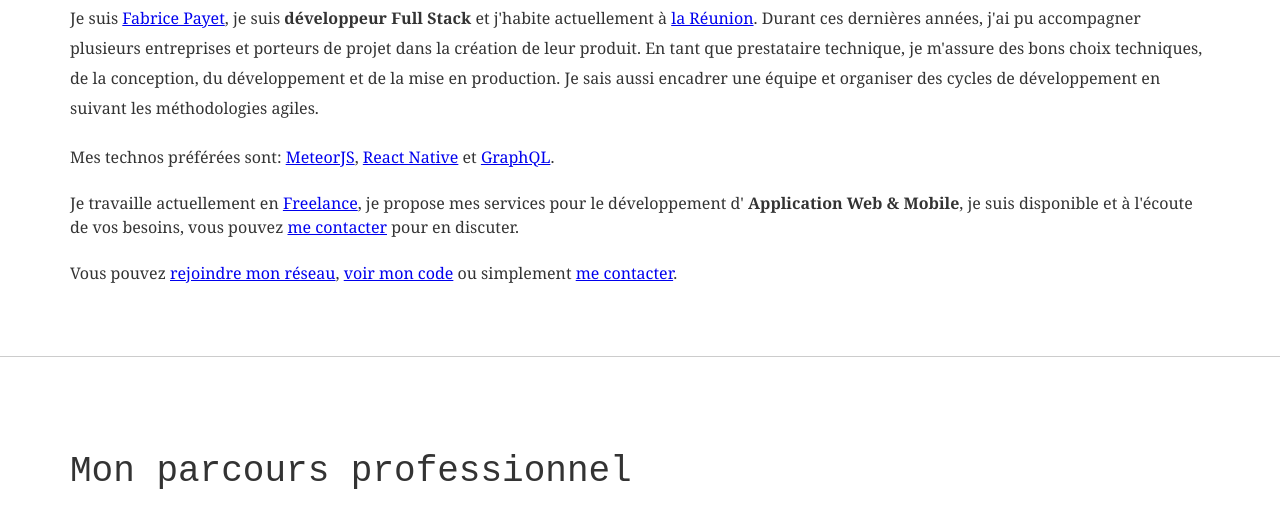
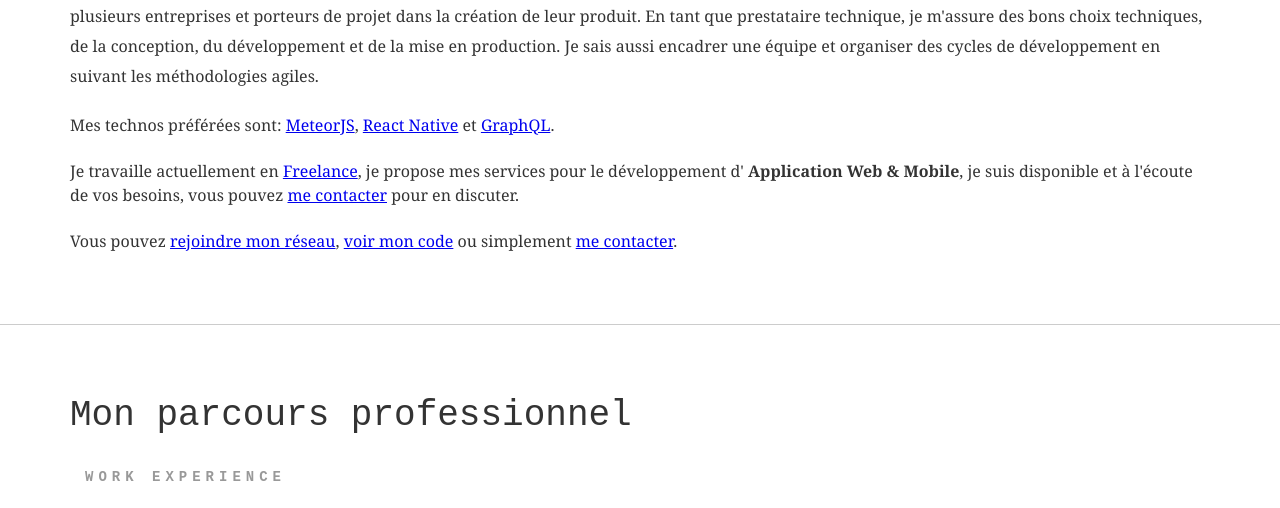
Before and after one commit to fabricepayet/fabricepayet.fr, a Gatsby site: page / in a window 1280 px wide. Shown: the part 381-889 px from the top of the page. Built offline with nearby package versions, Linux system fonts and the light colour scheme; Gatsby itself is replaced by a stand-in of ours; some packages are replaced by stand-ins of ours.

Commit message:
fixing h2 margin

```diff
--- a/src/components/Footer.js
+++ b/src/components/Footer.js
@@ -78,7 +78,7 @@ const SectionTitle = styled.h2`
 const InnerContainer = styled.div`
   margin: 0px auto;
   max-width: 1140px;
-  padding: 24px 0;
+  padding: 24px;
 
   form {
     margin-bottom: 0;
--- a/src/components/ProjectItem.js
+++ b/src/components/ProjectItem.js
@@ -5,7 +5,6 @@ import ListTags from './ListTags';
 const Project = styled.div`
   display: flex;
   margin-left: 0;
-  margin-bottom: 40px;
   transition: box-shadow .3s;
   margin-right: 0;
 
@@ -71,7 +70,6 @@ const Description = styled.div`
   }
 `
 
-
 export default class ProjectItem extends Component {
   render() {
     return (
--- a/src/layouts/index.css
+++ b/src/layouts/index.css
@@ -240,6 +240,7 @@ h1 {
   font-size: 2.25rem;
   line-height: 1.1;
 }
+
 h2 {
   margin-left: 0;
   margin-right: 0;
--- a/src/pages/index.js
+++ b/src/pages/index.js
@@ -14,7 +14,7 @@ import Header from '../components/Header';
 
 const ArticleListing = styled.div`
   display: flex;
-  padding-bottom: 24px;
+  padding: 24px 0;
 
   @media screen and (max-width: 800px) {
     display: block;
@@ -29,16 +29,24 @@ const InnerContainer = styled.div`
   max-width: 1140px;
   padding: 48px 0;
 
-  h2 {
-    margin: 24px 0 48px;
-  }
-
   @media screen and (max-width: 1188px) {
     padding: 24px;
   }
 `
 
 const SectionTitle = styled.h2`
+  margin: 0;
+  font-size: 36px;
+  line-height: 42px;
+  font-family: Roboto Mono,monospace;
+  font-weight: normal;
+
+  @media screen and (max-width: 800px) {
+    font-size: 28px;
+  }
+`
+
+const Hello = styled.h2`
   margin-bottom: 40px;
   font-size: 36px;
   line-height: 42px;
@@ -80,7 +88,7 @@ const IndexPage = ({ data }) => (
     <Header data={data} />
     <InnerContainer id="about">
       <About>
-        <SectionTitle>Bonjour,</SectionTitle>
+        <Hello>Bonjour,</Hello>
         <p style={{ lineHeight: '30px' }}>
           Je suis <Link to="/">Fabrice Payet</Link>, je suis{' '}
           <strong>développeur Full Stack</strong> et j'habite actuellement à{' '}
```
